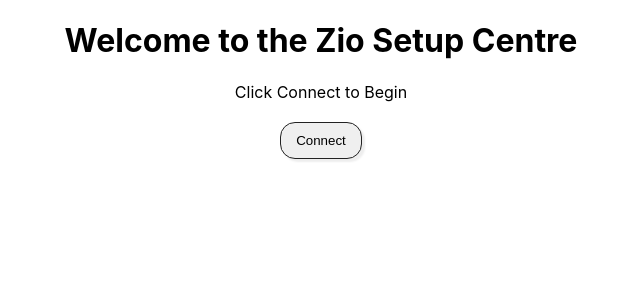
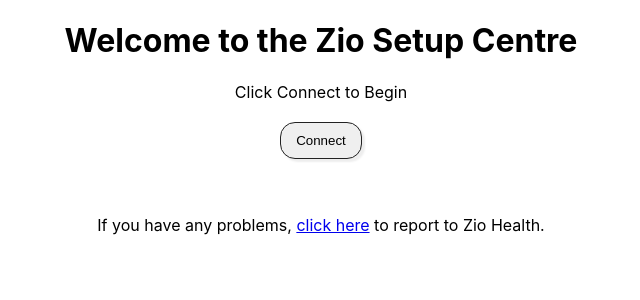
Before and after one commit to samzio/zio-setup-app, a React (Create React App) app: page / in a window 1280 px wide. Shown: the top 300 px of the page, without its empty margins (319-959 px from the left). Built offline with nearby package versions, Linux system fonts and the light colour scheme.

Commit message:
v0.16.2 added link to troubleshooting

```diff
--- a/package.json
+++ b/package.json
@@ -1,7 +1,7 @@
 {
   "homepage": "https://samzio.github.io/zio-setup-app",
   "name": "zio_setup",
-  "version": "0.16.1",
+  "version": "0.16.2",
   "private": true,
   "dependencies": {
     "axios": "^0.19.2",
--- a/src/App.js
+++ b/src/App.js
@@ -20,7 +20,7 @@
   }
 
   componentDidMount(){
-    console.log('Zio Setup Centre v0.16.1');
+    console.log('Zio Setup Centre v0.16.2');
   }
 
 
@@ -149,6 +149,10 @@
           )}
         </div>
 
+        <br/>
+        <br/>
+        <p>If you have any problems, <a href="https://docs.google.com/forms/d/e/1FAIpQLSdo2MIEHSg9ZsYYtN0h7M2preLRf5cg_PhW9mownfdtNeCjAw/viewform?usp=sf_link" target="_blank"> click here</a> to report to Zio Health.</p>
+
       </div>
     );
   }
--- a/src/Eeprom_value_template.json
+++ b/src/Eeprom_value_template.json
@@ -1 +1 @@
-{"array":[{"bt_adv_name_count":15},{"bt_adv_name":"ZioResearch🔬"},{"serial_count":5},{"serial":"R0001"},{"model_count":3},{"model":"R01"},{"hw_rev":"8.5.0"},{"manufacturer_id":"2"},{"organization_id":"3"},{"batch_id":"4"},{"first_test_date":"2020/01/01"},{"last_test_date":"2020/02/02"},{"batt_install_date":"2020/01/01"},{"nfc_on":"0"},{"cart_detect_off":"0"},{"snr_off":"0"},{"raw_data":"0"},{"timeout":"0"},{"start_volt_opt_on":"1"},{"swv_average_on":"1"},{"balance_time_ms":"100"}]}
+{"array":[{"bt_adv_name_count":0},{"bt_adv_name":""},{"serial_count":5},{"serial":"R0001"},{"model_count":3},{"model":"R01"},{"hw_rev":"8.5.0"},{"manufacturer_id":"2"},{"organization_id":"3"},{"batch_id":"4"},{"first_test_date":"2020/01/01"},{"last_test_date":"2020/01/01"},{"batt_install_date":"2020/01/01"},{"nfc_on":"0"},{"cart_detect_off":"0"},{"snr_off":"0"},{"raw_data":"0"},{"timeout":"0"},{"start_volt_opt_on":"1"},{"swv_average_on":"1"},{"balance_time_ms":"100"}]}
```
